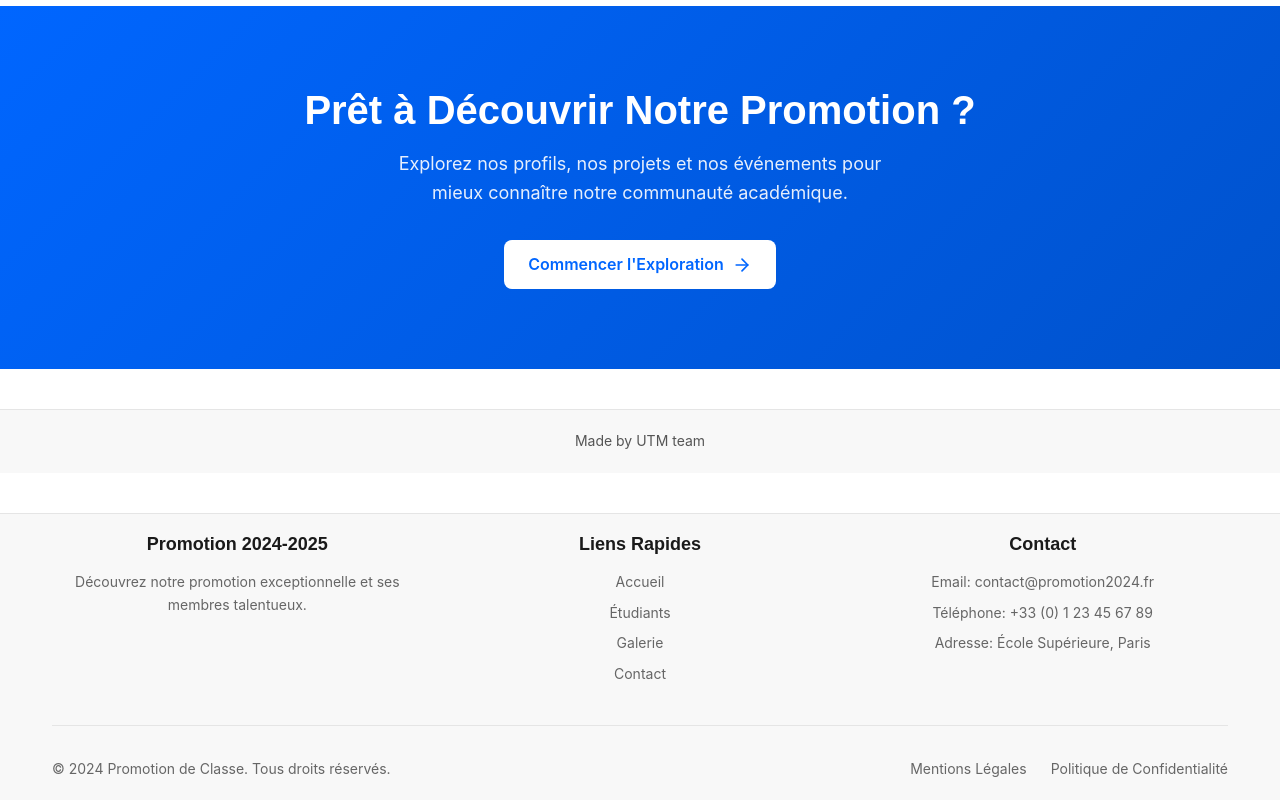
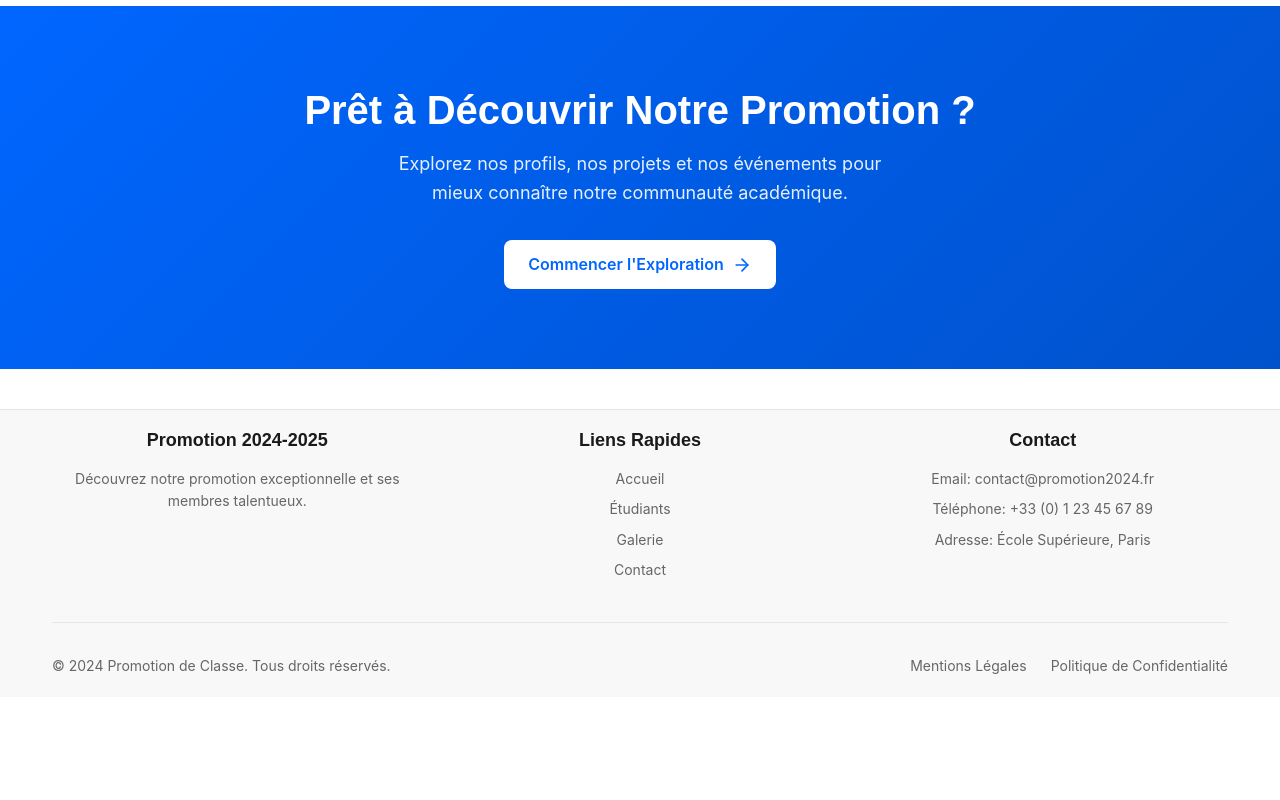
Before and after one commit to Severin-Dembele/ci_cd, a React (Vite) app: page / in a window 1280 px wide. Shown: the part 1400-2200 px from the top of the page. After the commit the page ends 2097 px from the top, so only its background shows below. Built offline with nearby package versions, Linux system fonts and the light colour scheme.

Commit message:
Remove of footer

```diff
--- a/src/pages/Home.tsx
+++ b/src/pages/Home.tsx
@@ -139,11 +139,7 @@
         </div>
       </section>
 
-      <footer className="footer">
-        <div className="container">
-          <p className="footer-text">Made by UTM team</p>
-        </div>
-      </footer>
+
     </Layout>
   );
 }
```
